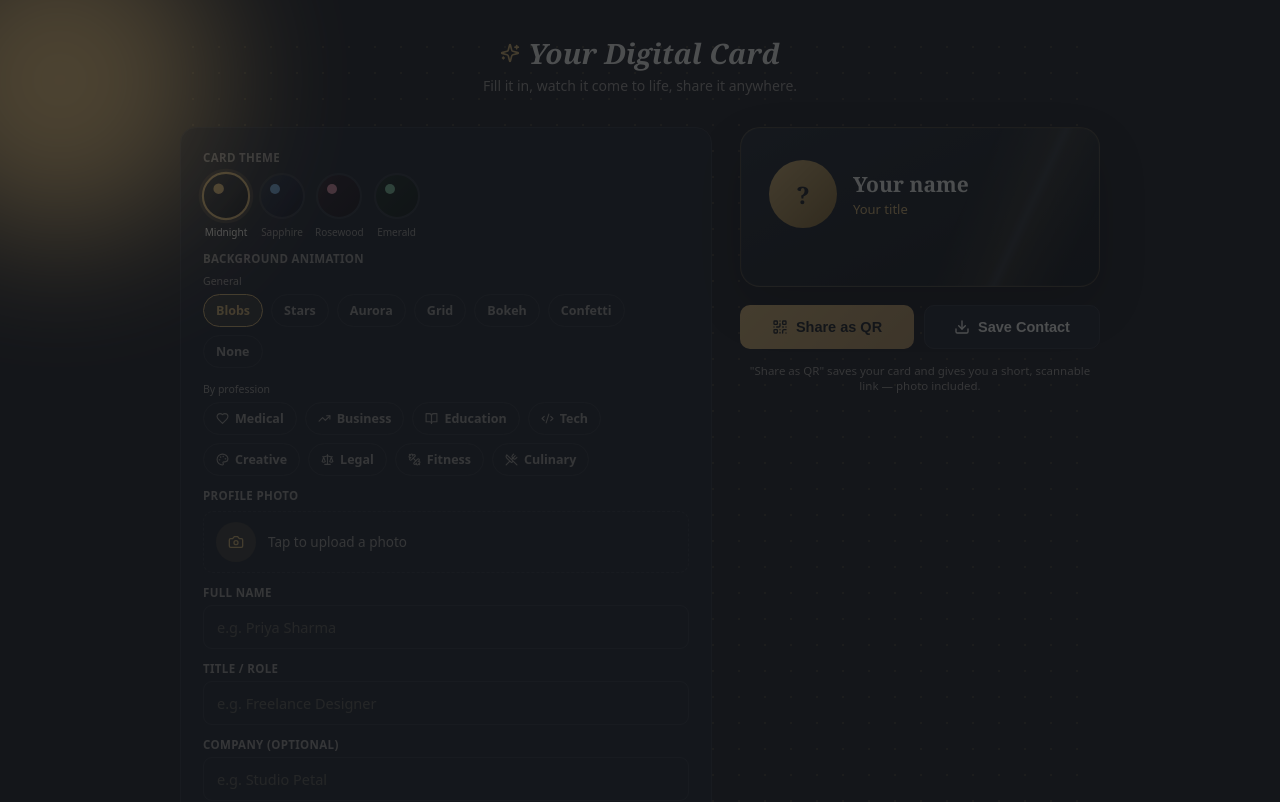
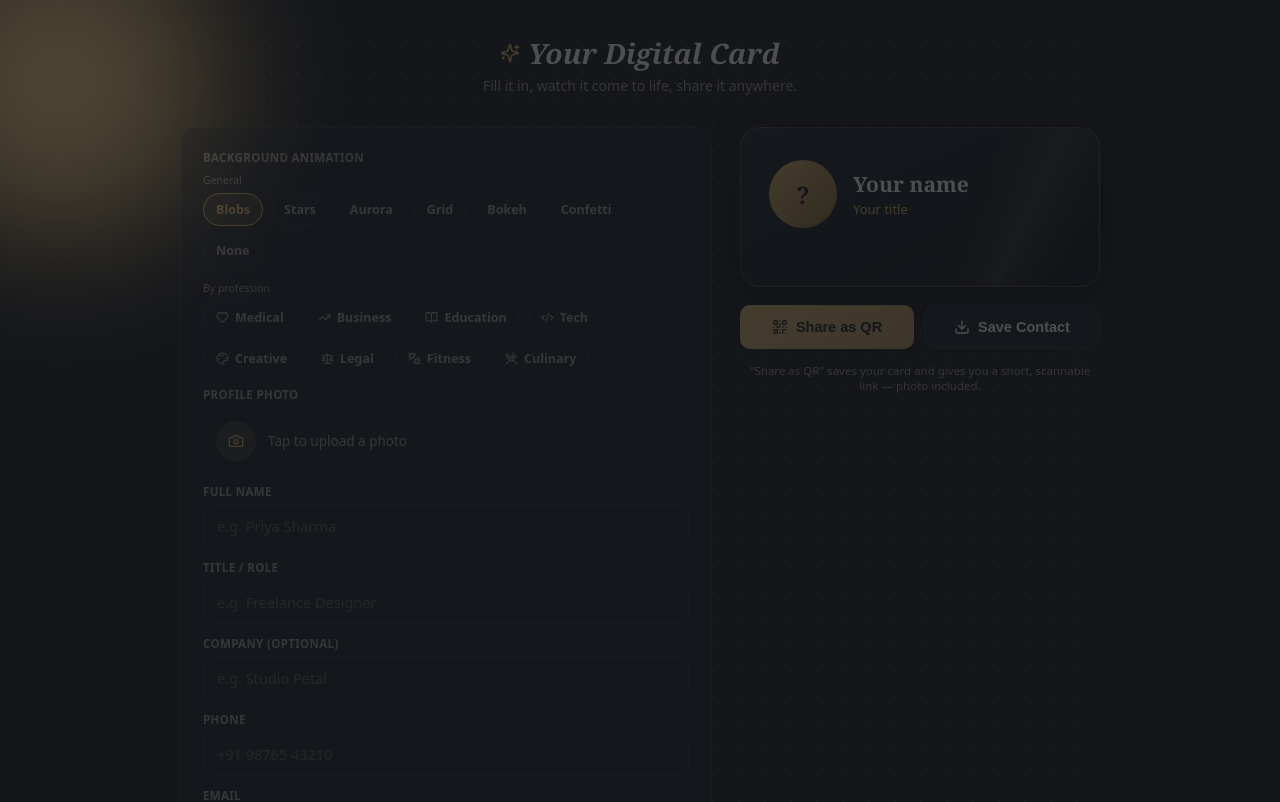
Before and after one commit to susmitsrk19/introduction-card-, a React (Vite) app: page / in a window 1280 px wide. Shown: the top 802 px of the page. Built offline with nearby package versions, Linux system fonts and the light colour scheme.

Commit message:
Add files via upload

```diff
--- a/App.jsx
+++ b/App.jsx
@@ -1085,58 +1085,6 @@ export default function DigitalCard() {
           }}
         >
           <div style={{ display: "grid", gap: 12 }}>
-            <div>
-              <div style={{ fontSize: 11.5, color: MUTED, fontWeight: 600, marginBottom: 8, letterSpacing: "0.03em" }}>
-                CARD THEME
-              </div>
-              <div style={{ display: "flex", gap: 10, flexWrap: "wrap" }}>
-                {THEME_ORDER.map((id) => {
-                  const t = THEMES[id];
-                  const active = (data.theme || "gold") === id;
-                  return (
-                    <div
-                      key={id}
-                      onClick={() => set("theme", id)}
-                      title={t.label}
-                      style={{
-                        display: "flex",
-                        flexDirection: "column",
-                        alignItems: "center",
-                        gap: 6,
-                        cursor: "pointer",
-                      }}
-                    >
-                      <div
-                        style={{
-                          width: 42,
-                          height: 42,
-                          borderRadius: "50%",
-                          background: `linear-gradient(135deg, ${t.CARD_TOP}, ${t.CARD_BOTTOM})`,
-                          border: active ? `2.5px solid ${t.GOLD}` : `2px solid ${LINE}`,
-                          boxShadow: active ? `0 0 0 3px rgba(212,175,106,0.15)` : "none",
-                          position: "relative",
-                          transition: "transform 0.15s ease",
-                          transform: active ? "scale(1.05)" : "scale(1)",
-                        }}
-                      >
-                        <div
-                          style={{
-                            position: "absolute",
-                            top: 9,
-                            left: 9,
-                            width: 10,
-                            height: 10,
-                            borderRadius: "50%",
-                            background: t.GOLD,
-                          }}
-                        />
-                      </div>
-                      <span style={{ fontSize: 10, color: active ? CREAM : MUTED }}>{t.label.split(" ")[0]}</span>
-                    </div>
-                  );
-                })}
-              </div>
-            </div>
 
             <div>
               <div style={{ fontSize: 11.5, color: MUTED, fontWeight: 600, marginBottom: 8, letterSpacing: "0.03em" }}>
```
